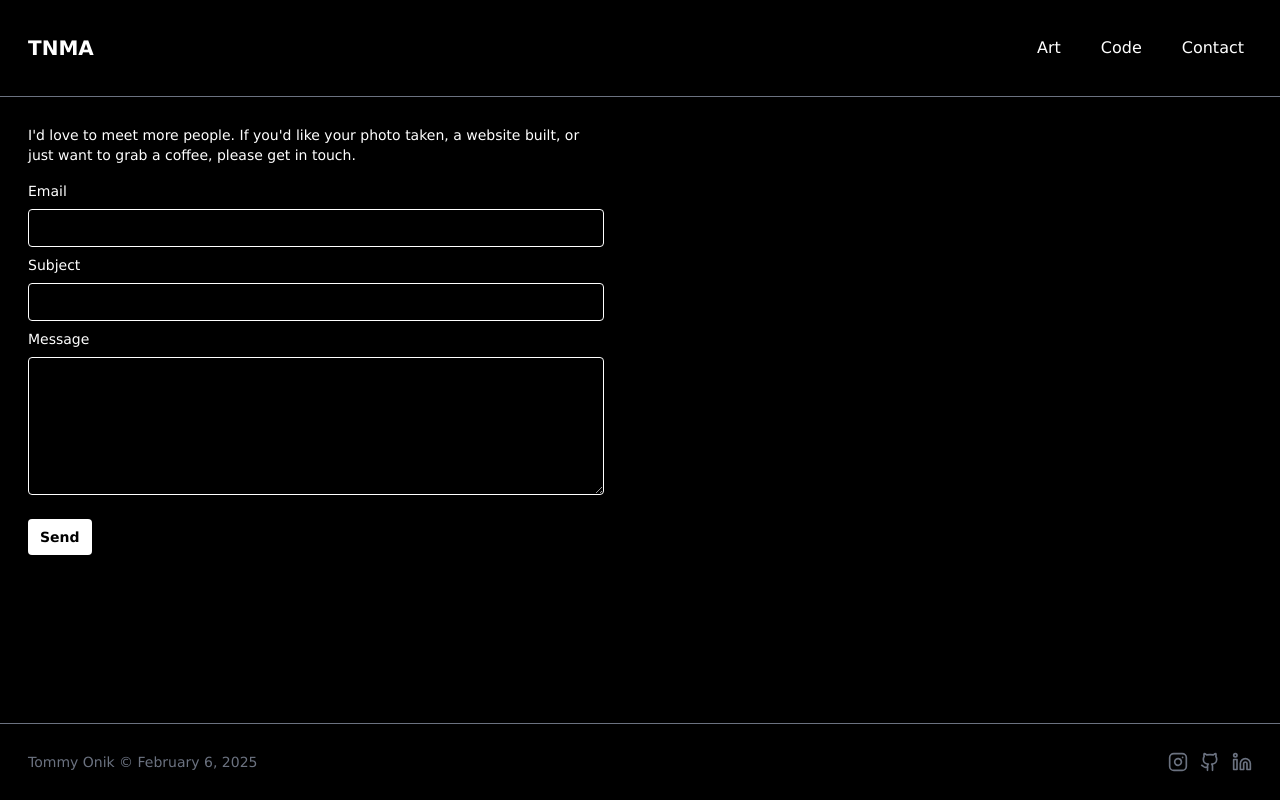
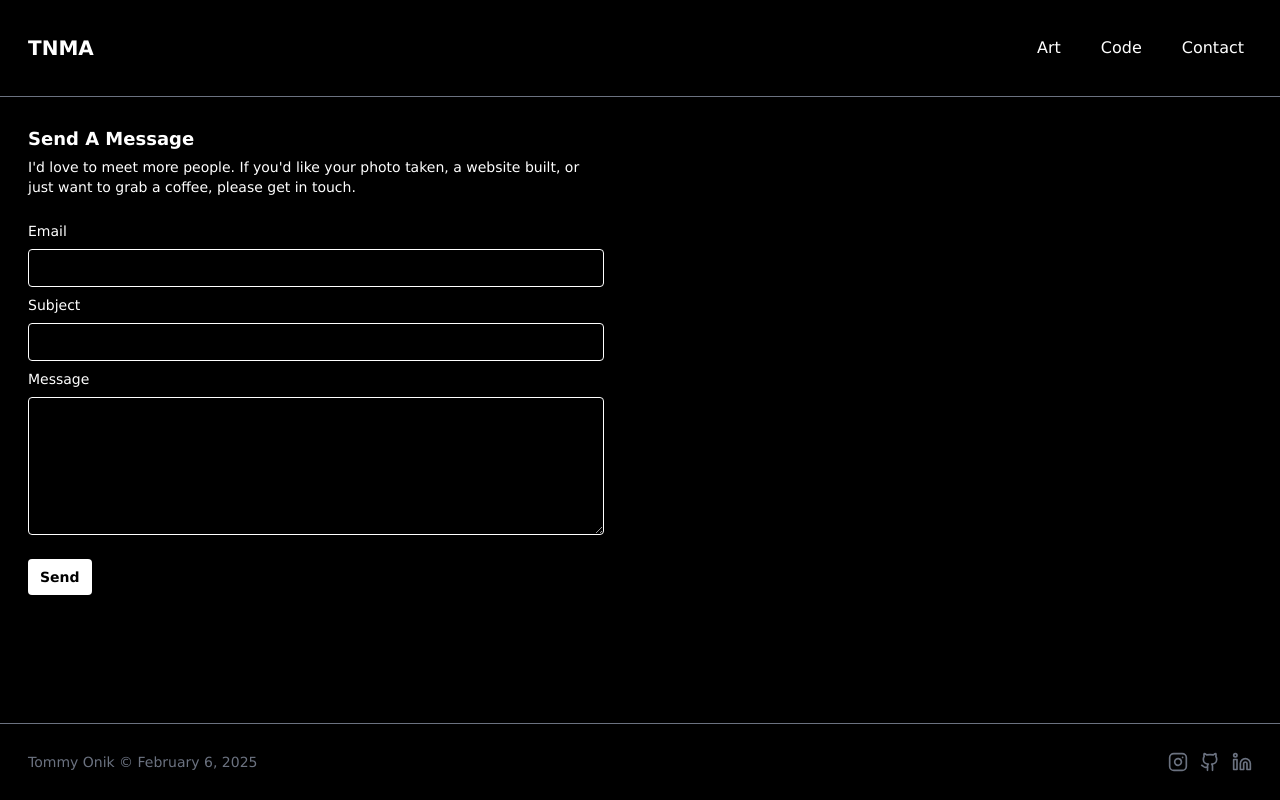
Before and after one commit to TheBerlinMan/tnma-me, a Next.js app: page /contact in a window 1280 px wide. Built offline with nearby package versions, Linux system fonts and the light colour scheme.

Commit message:
edit emailform

```diff
--- a/app/(root)/contact/page.tsx
+++ b/app/(root)/contact/page.tsx
@@ -4,7 +4,8 @@ import EmailForm from "../components/EmailForm";
 const Contact = () => {
   return (
       <div className="w-full max-w-xl fade-in">
-        <p className="text-sm mb-4">
+        <h1 className="text-lg font-bold mb-1">Send A Message</h1>
+        <p className="text-sm mb-6">
           I&apos;d love to meet more people. If you&apos;d like your photo
           taken, a website built, or just want to grab a coffee, please get in touch.
         </p>
```
